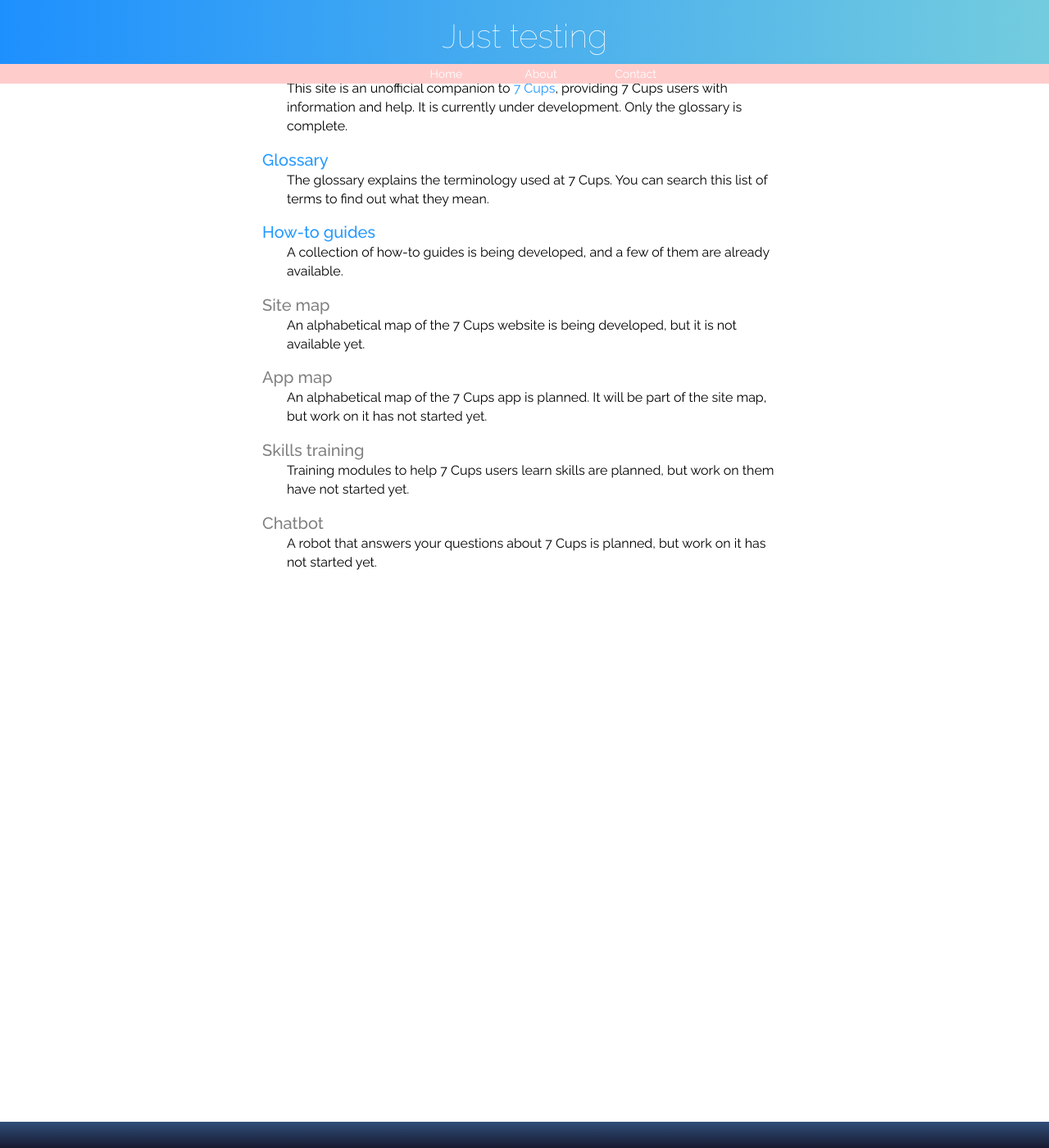
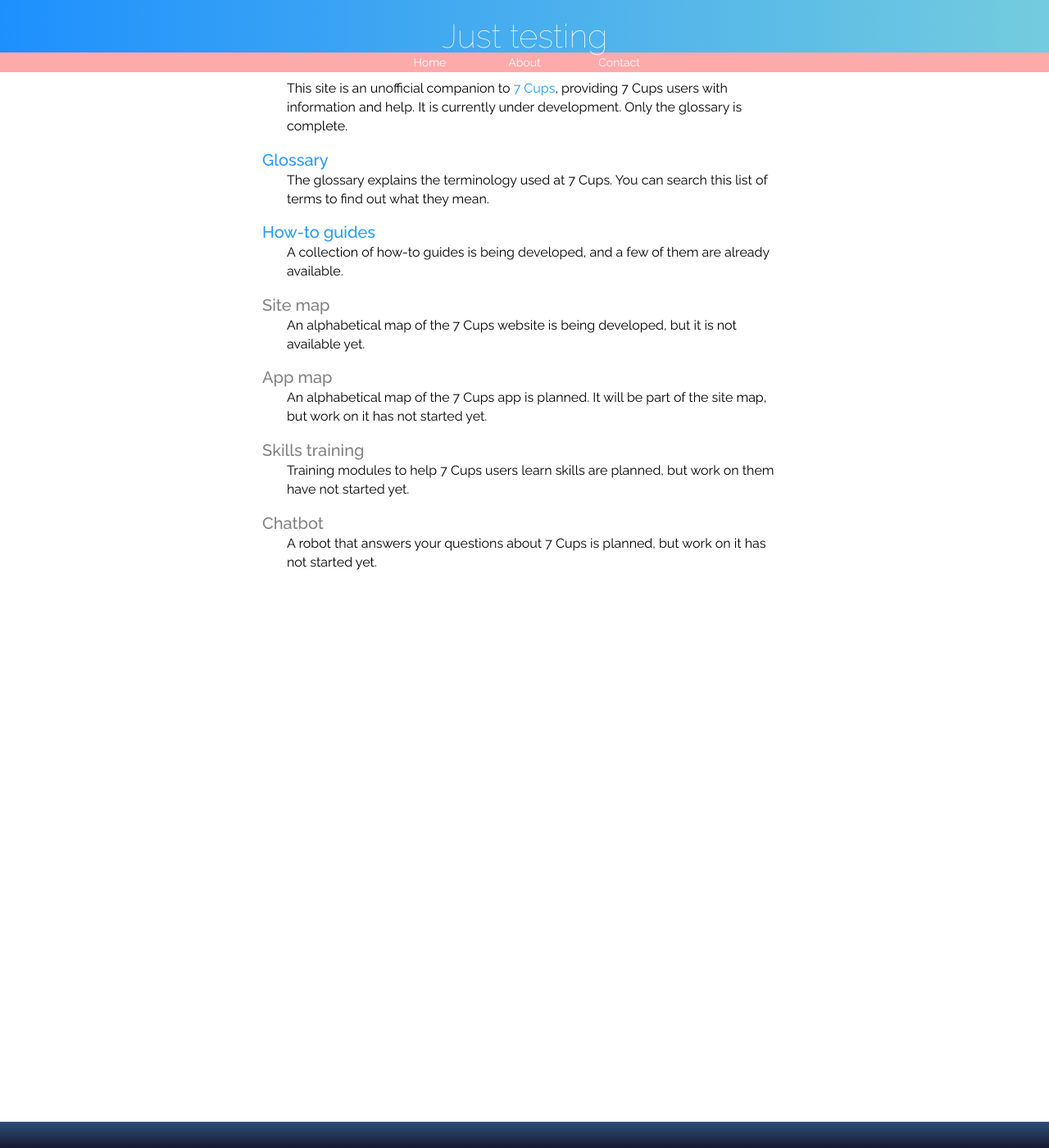
Before and after one commit to RarelyCharlie/rarelycharlie.github.io, a Jekyll site: the page built from index.md, in a window 1280 px wide and 1400 px high. Shown: the whole window at 82% size. Built offline with Jekyll 4.4.1, drawn with Linux system fonts in a browser that asks for light colours.

Commit message:
tweak css

```diff
--- a/_includes/menu.html
+++ b/_includes/menu.html
@@ -1,5 +1,5 @@
 <style>
-#menu {display: block; font-size: 14px; background: #fcc; color: white;}
+#menu {display: block; font-size: 14px; background: #faa; color: white; margin: 0; padding: 0;}
 #menu li {display: inline-block; width: 8em;}
 </style>
 <ul id="menu">
```
